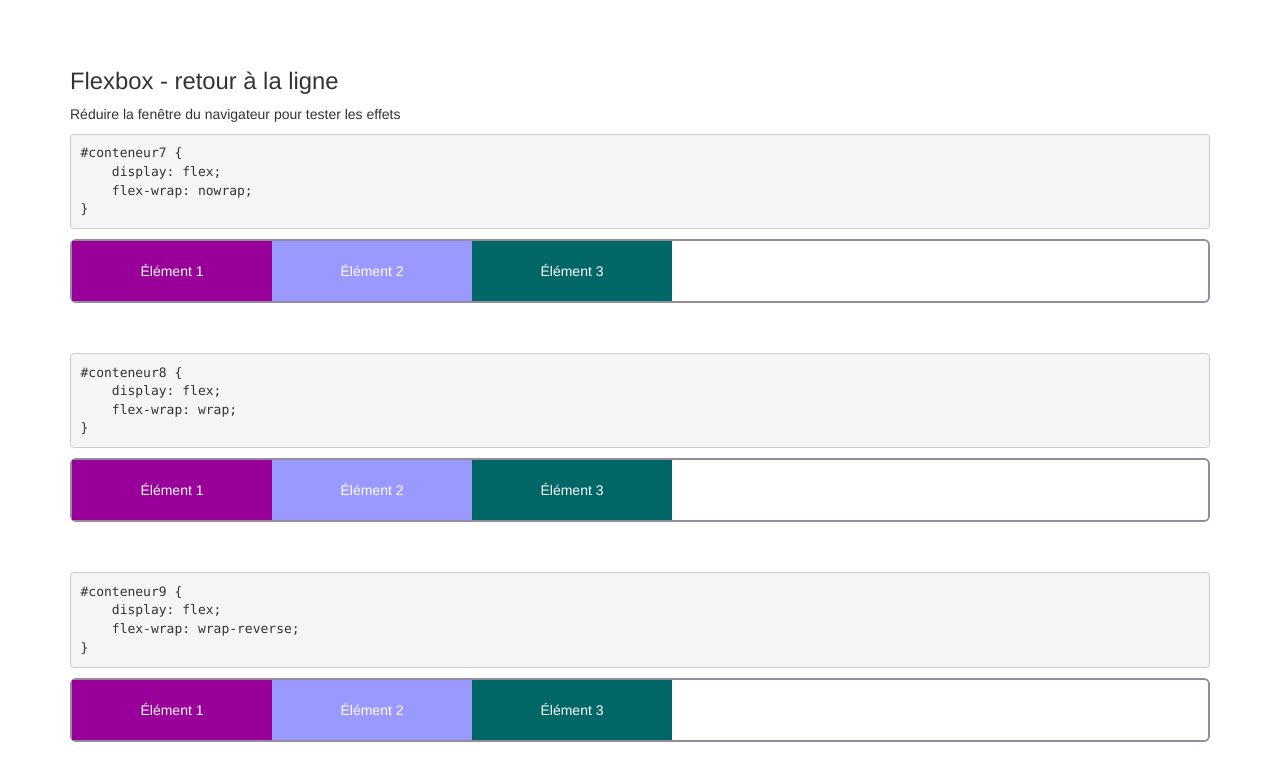
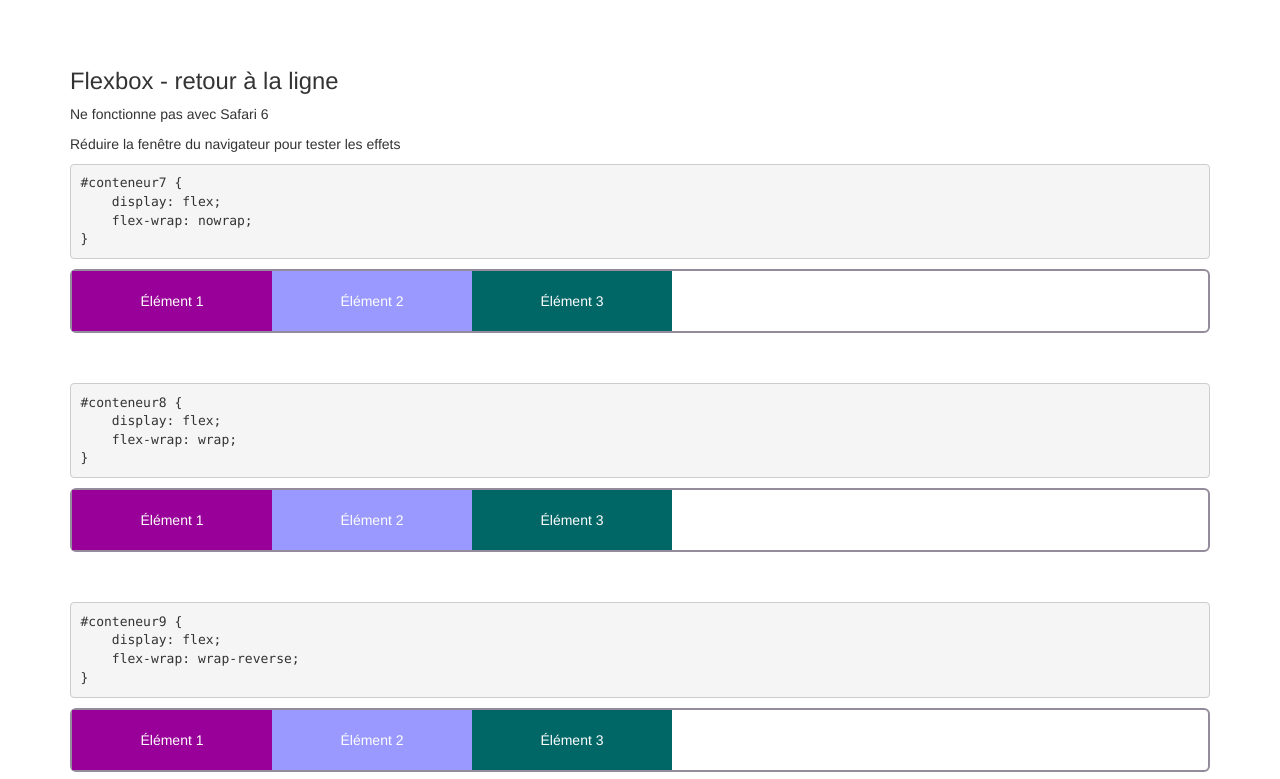
Before and after one commit to ChristopheMalo/how-to-use-flexbox, a plain HTML site: page index.html in a window 1280 px wide. Shown: the part 2021-2800 px from the top of the page. Drawn offline with nearby package versions, Linux system fonts and the light colour scheme.

Commit message:
Ajouter commentaire pour non prise en charge sous safari 6

```diff
--- a/index.html
+++ b/index.html
@@ -130,6 +130,7 @@
                 <!-- Retour à la ligne -->
                 <div class="col-xs-12">
                     <h2>Flexbox - retour à la ligne</h2>
+                    <p>Ne fonctionne pas avec Safari 6</p>
                     <p>Réduire la fenêtre du navigateur pour tester les effets</p>
 <pre>
 #conteneur7 {
@@ -592,6 +593,7 @@
                 <!-- Répartition de plusieurs lignes -->
                 <div class="col-xs-12">
                     <h2>Flexbox - Répartition de plusieurs lignes</h2>
+                    <p>Ne fonctionne pas avec Safari 6</p>
                     <p>options possibles à align-content :</p>
                     <ul>
                         <li>flex-start</li>
```
